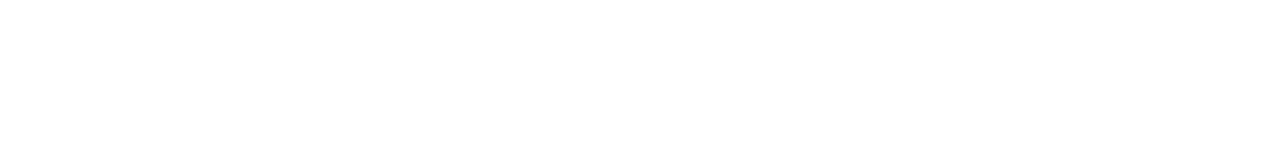
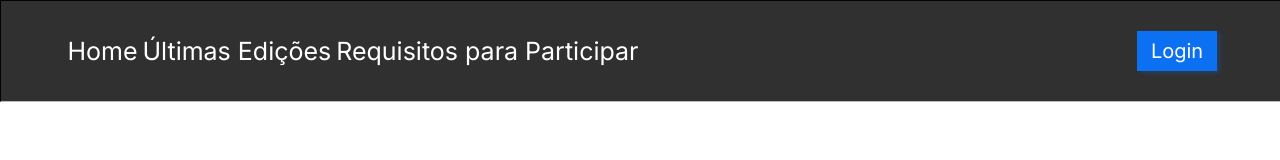
Before and after one commit to ribeiroigor32/BootcampDNC, a plain HTML site: page index.html in a window 1280 px wide. Drawn offline with Linux system fonts and the light colour scheme.

Commit message:
Criação do estilo CSS do menu

```diff
--- a/index.html
+++ b/index.html
@@ -5,8 +5,63 @@
     <meta http-equiv="X-UA-Compatible" content="IE=edge">
     <meta name="viewport" content="width=device-width, initial-scale=1.0">
     <title>Bootcamp DNC</title>
+    <style>
+        @import url('https://fonts.googleapis.com/css2?family=Inter&display=swap');
+        body {
+            margin: 0;
+            padding: 0;
+        }
+        #principal {
+            width: 100%;
+            height: 100px;
+            border: 1px solid black;
+            background-color: #303030;
+            display: flex;
+            justify-content: space-between;
+            align-items: center;
+            border-bottom: 1px solid #bababa;
+        }
+        #principal div a {
+            font-family: 'Inter', sans-serif;
+            font-size: 25px;
+            font-weight: 600px;
+            color: white;
+            text-decoration: none;
+        }
+            #principal div a:hover {
+                color: #ccc;
+            }
+        #menu {
+            display: flex;
+            width: 45%;
+            justify-content: space-around;
+            align-items: center;
+            margin: 5%;
+        }
+        #principal button {
+            margin-right: 5%;
+            background-color: #0C70F2;
+            border: 0px;
+            height: 40px;
+            width: 80px;
+            font-family: 'Inter', sans-serif;
+            font-size: 20px;
+            font-weight: 600px;
+            color: white;
+            box-shadow: 3px 2px 4px rgba(12, 112, 242, 0.25);
+            cursor: pointer;
+        }
+    </style>
 </head>
 <body>
+    <nav id="principal">
+        <div id="menu">
+            <a href="">Home</a>
+            <a href="">Últimas Edições</a>
+            <a href="">Requisitos para Participar</a>
+        </div>
+        <button>Login</button>
+    </nav>
 
 </body>
 </html>
```
